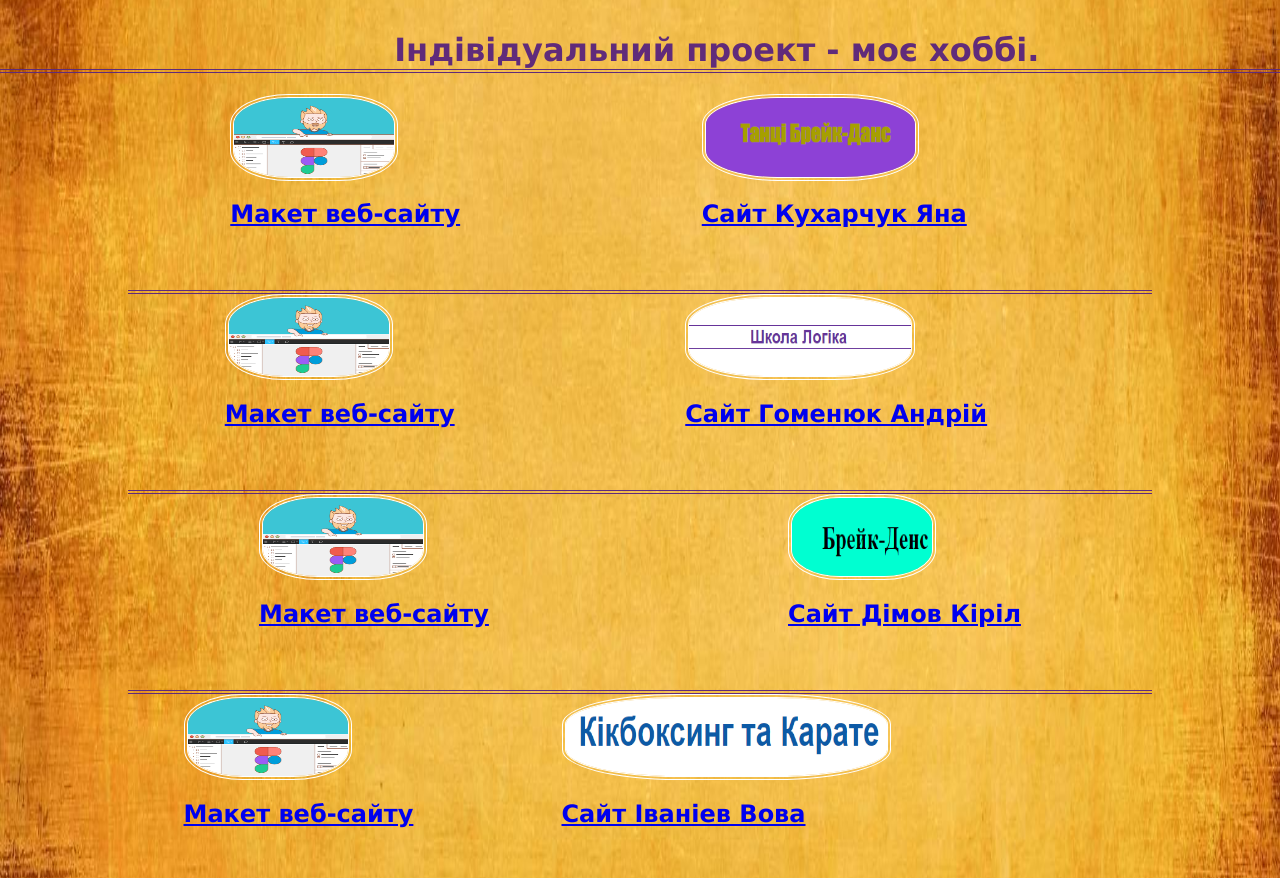
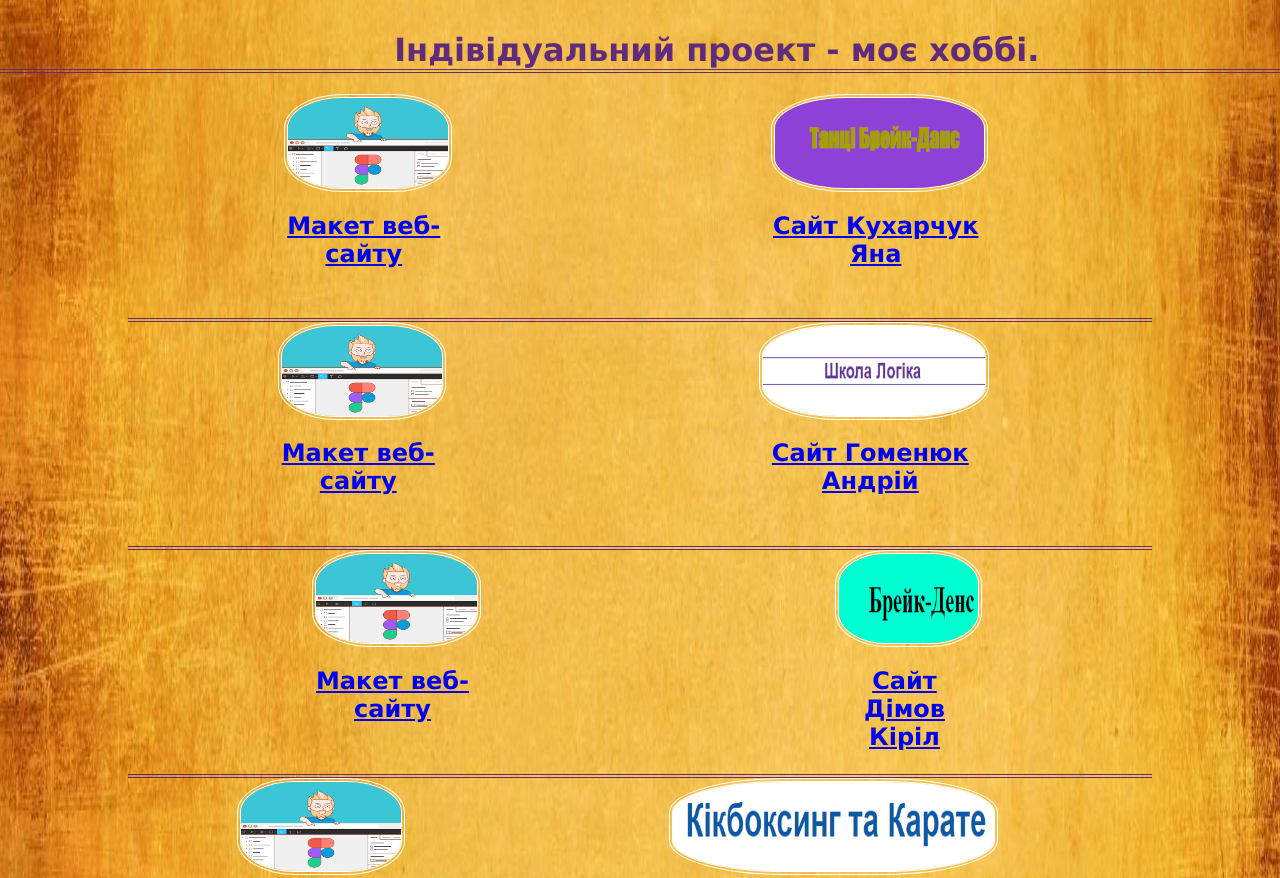
Before and after one commit to logikaschoolmogilev/web_site_group, a plain HTML site: page index.html in a window 1280 px wide. Shown: the part 1050-1928 px from the top of the page. Drawn offline with Linux system fonts and the light colour scheme.

Commit message:
Update style.css

```diff
--- a/style.css
+++ b/style.css
@@ -74,6 +74,11 @@ main p {
 .duva_svity img{
     width: 20%;
 }
+.hobbi{
+    display: flex;
+    flex-direction: column;
+    justify-content: space-around;
+}
 .hobbi article{
     display: flex;
     justify-content: space-around;
@@ -84,7 +89,14 @@ main p {
 .hobbi article img{
     height: 40%;
     width: 60%;
+    margin-left: 20%;
     border-radius: 35%;
     border: white double 4px;
 
 }
+.hobbi article h2 {
+    text-align: center;
+    width: 60%;
+    margin-left: 20%;
+
+}
```
